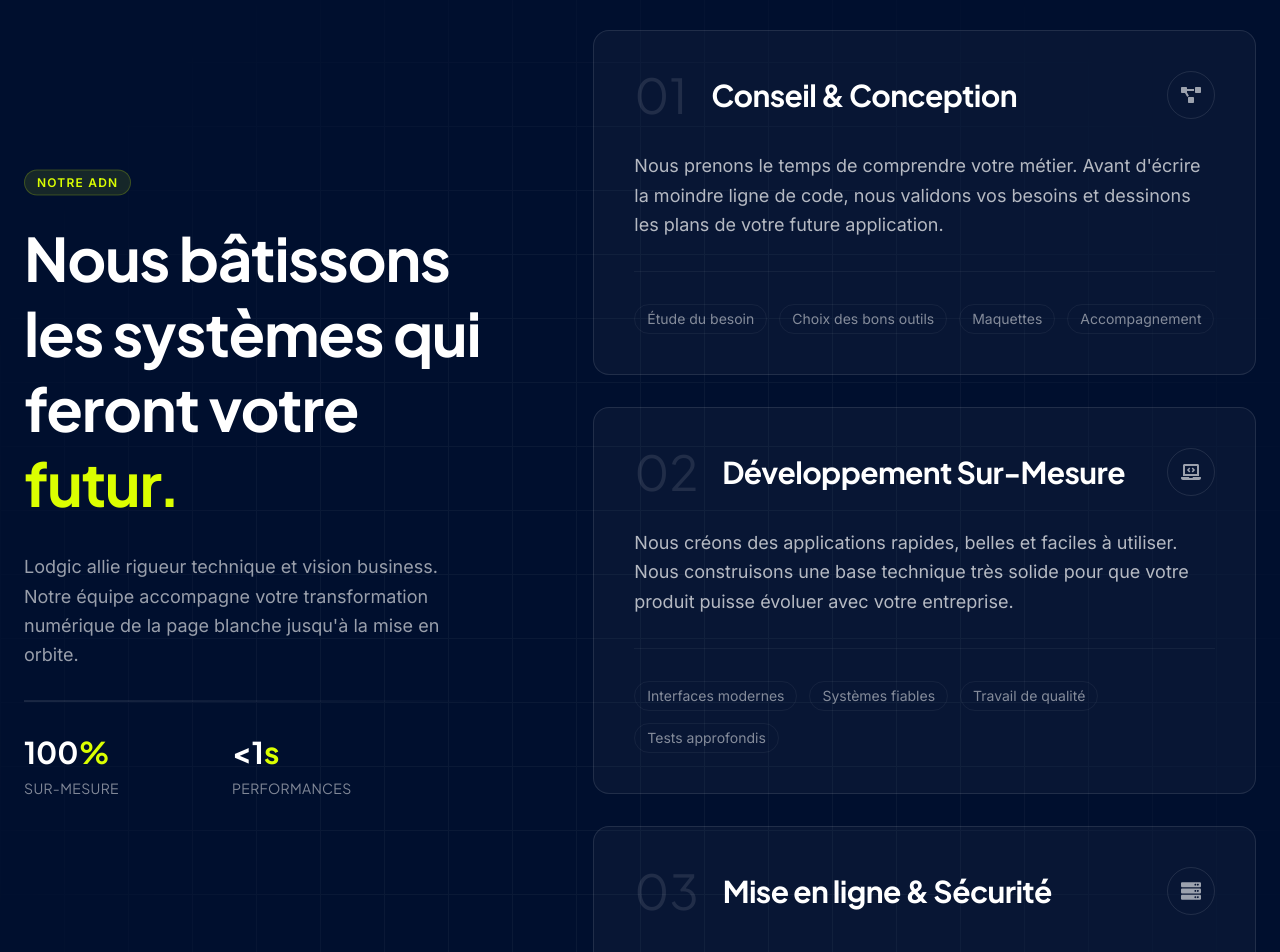
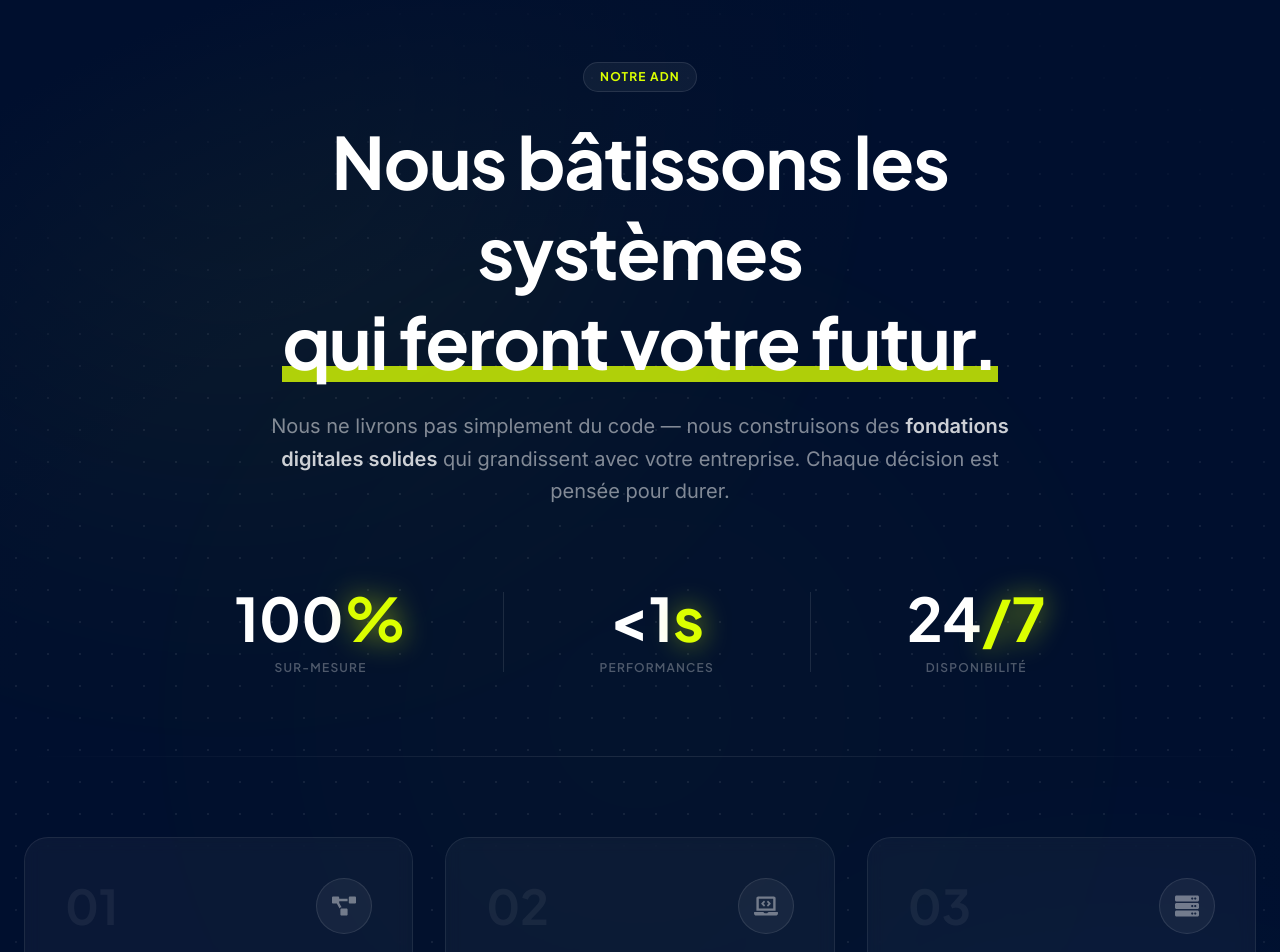
Before and after one commit to Lodgic-LLC/Landing-Website, a Next.js app: page / in a window 1280 px wide. Shown: the part 2080-3032 px from the top of the page. Built offline with nearby package versions, Linux system fonts and the light colour scheme.

Commit message:
fixed page about

```diff
--- a/src/components/pages/home/About.tsx
+++ b/src/components/pages/home/About.tsx
@@ -1,172 +1,257 @@
-'use client'
+"use client";
 
-import { useRef } from 'react'
-import { motion, useScroll, useTransform } from 'framer-motion'
-import { FaLaptopCode, FaProjectDiagram, FaServer } from 'react-icons/fa'
+import { motion } from "framer-motion";
+import { FaLaptopCode, FaProjectDiagram, FaServer } from "react-icons/fa";
 
 const services = [
   {
     num: "01",
     title: "Conseil & Conception",
-    description: "Nous prenons le temps de comprendre votre métier. Avant d'écrire la moindre ligne de code, nous validons vos besoins et dessinons les plans de votre future application.",
+    description:
+      "Nous prenons le temps de comprendre votre métier. Avant d'écrire la moindre ligne de code, nous validons vos besoins et dessinons les plans de votre future application.",
     icon: FaProjectDiagram,
-    tags: ["Étude du besoin", "Choix des bons outils", "Maquettes", "Accompagnement"]
+    tags: [
+      "Étude du besoin",
+      "Choix des bons outils",
+      "Maquettes",
+      "Accompagnement",
+    ],
   },
   {
     num: "02",
     title: "Développement Sur-Mesure",
-    description: "Nous créons des applications rapides, belles et faciles à utiliser. Nous construisons une base technique très solide pour que votre produit puisse évoluer avec votre entreprise.",
+    description:
+      "Nous créons des applications rapides, belles et faciles à utiliser. Nous construisons une base technique très solide pour que votre produit puisse évoluer avec votre entreprise.",
     icon: FaLaptopCode,
-    tags: ["Interfaces modernes", "Systèmes fiables", "Travail de qualité", "Tests approfondis"]
+    tags: [
+      "Interfaces modernes",
+      "Systèmes fiables",
+      "Travail de qualité",
+      "Tests approfondis",
+    ],
   },
   {
     num: "03",
     title: "Mise en ligne & Sécurité",
-    description: "Nous gérons la publication de votre outil sur internet en toute sécurité. Nous assurons ensuite la surveillance technique pour garantir qu'il reste rapide et protégé 24h/24.",
+    description:
+      "Nous gérons la publication de votre outil sur internet en toute sécurité. Nous assurons ensuite la surveillance technique pour garantir qu'il reste rapide et protégé 24h/24.",
     icon: FaServer,
-    tags: ["Mises à jour fluides", "Hébergement Cloud", "Surveillance continue", "Protection des données"]
-  }
-]
+    tags: [
+      "Mises à jour fluides",
+      "Hébergement Cloud",
+      "Surveillance continue",
+      "Protection des données",
+    ],
+  },
+];
 
 const About = () => {
-  const scrollRef = useRef<HTMLDivElement>(null)
+  return (
+    <section
+      id="about"
+      className="relative overflow-hidden bg-[#000F2E] py-32"
+      aria-labelledby="about-heading"
+    >
+      {/* ── Aurora gradient orbs ── */}
+      <motion.div
+        aria-hidden="true"
+        animate={{ x: [0, 40, 0], y: [0, -30, 0] }}
+        transition={{ duration: 14, repeat: Infinity, ease: "easeInOut" }}
+        className="pointer-events-none absolute -top-40 -left-40 h-[700px] w-[700px] rounded-full bg-[#DBFF00] opacity-[0.07] blur-[180px]"
+      />
+      <motion.div
+        aria-hidden="true"
+        animate={{ x: [0, -50, 0], y: [0, 40, 0] }}
+        transition={{
+          duration: 18,
+          repeat: Infinity,
+          ease: "easeInOut",
+          delay: 3,
+        }}
+        className="pointer-events-none absolute -bottom-40 -right-40 h-[600px] w-[600px] rounded-full bg-[#0EA5E9] opacity-[0.09] blur-[180px]"
+      />
+      <motion.div
+        aria-hidden="true"
+        animate={{ x: [0, 25, -25, 0], y: [0, 30, -10, 0] }}
+        transition={{
+          duration: 22,
+          repeat: Infinity,
+          ease: "easeInOut",
+          delay: 7,
+        }}
+        className="pointer-events-none absolute top-1/2 left-1/2 h-[500px] w-[500px] -translate-x-1/2 -translate-y-1/2 rounded-full bg-[#DBFF00] opacity-[0.04] blur-[200px]"
+      />
 
-  const { scrollYProgress } = useScroll({
-    target: scrollRef,
-    offset: ["start end", "end start"]
-  })
-
-  // Léger parallax sur la colonne de gauche
-  const y = useTransform(scrollYProgress, [0, 1], [-50, 50])
-
-  return (
-    <section className="py-24 bg-[#000F2E] relative overflow-hidden" id="about">
-      {/* Lumières de fond pour l'effet "Impressive Tech" */}
-      <div className="absolute top-1/4 left-0 w-[500px] h-[500px] bg-[#DBFF00]/5 rounded-full blur-[120px] -z-10" />
-      <div className="absolute bottom-0 right-0 w-[600px] h-[600px] bg-[#001F45]/80 rounded-full blur-[120px] -z-10" />
-
-      {/* Grille Interactive de fond */}
-      {/* 1. Lignes de la grille (comme dans le Footer) */}
+      {/* ── Dot grid overlay ── */}
       <div
-        aria-hidden
-        className="pointer-events-none absolute inset-0 opacity-[0.04]"
+        aria-hidden="true"
+        className="pointer-events-none absolute inset-0"
         style={{
           backgroundImage:
-            'linear-gradient(to right, rgba(255,255,255,1) 1px, transparent 1px), linear-gradient(to bottom, rgba(255,255,255,1) 1px, transparent 1px)',
-          backgroundSize: '64px 64px',
-          maskImage: 'radial-gradient(ellipse at center, black 40%, transparent 80%)',
-          WebkitMaskImage: 'radial-gradient(ellipse at center, black 40%, transparent 80%)',
+            "radial-gradient(circle, rgba(255,255,255,0.07) 1px, transparent 1px)",
+          backgroundSize: "32px 32px",
         }}
       />
-      {/* 2. Cellules interactives au survol */}
+
+      {/* ── Vignette edges ── */}
       <div
-        className="absolute inset-0 z-0 flex flex-wrap overflow-hidden"
-        style={{
-          maskImage: 'radial-gradient(ellipse at center, black 50%, transparent 100%)',
-          WebkitMaskImage: 'radial-gradient(ellipse at center, black 50%, transparent 100%)'
-        }}
         aria-hidden="true"
+        className="pointer-events-none absolute inset-0 bg-[radial-gradient(ellipse_80%_50%_at_50%_50%,transparent_60%,#000F2E_100%)]"
+      />
+
+      {/* ── Content ── */}
+      <div className="relative z-10 mx-auto max-w-7xl px-6">
+        {/* Header */}
+        <div className="mx-auto mb-20 flex max-w-3xl flex-col items-center text-center">
+          <motion.div
+            initial={{ opacity: 0, y: 20 }}
+            whileInView={{ opacity: 1, y: 0 }}
+            viewport={{ once: true }}
+            transition={{ duration: 0.6 }}
           >
-        {Array.from({ length: 600 }).map((_, i) => (
-          <div
-            key={i}
-            className="w-16 h-16 pointer-events-auto hover:bg-[#DBFF00]/15 transition-colors duration-500 ease-out"
+            <span className="mb-6 inline-block rounded-full border border-white/10 bg-white/5 px-4 py-1.5 text-xs font-bold uppercase tracking-widest text-[#DBFF00]">
+              Notre ADN
+            </span>
+
+            <h2
+              id="about-heading"
+              className="mb-6 text-4xl font-sofia-bold leading-tight text-white md:text-6xl lg:text-7xl"
+            >
+              Nous bâtissons les systèmes{" "}
+              <span className="relative inline-block">
+                qui feront votre futur.
+                <span
+                  aria-hidden="true"
+                  className="absolute bottom-1 left-0 -z-10 h-4 w-full bg-[#DBFF00] opacity-80"
                 />
-        ))}
-      </div>
-
-      <div className="max-w-7xl mx-auto px-6 relative z-10 pointer-events-none" ref={scrollRef}>
-        <div className="flex flex-col lg:flex-row gap-16 lg:gap-24">
-
-          {/* Colonne de gauche - Sticky "Manifesto" */}
-          <div className="lg:w-5/12 flex flex-col relative z-20 pointer-events-auto">
-            <motion.div
-              style={{ y }}
-              className="lg:sticky lg:top-32"
-            >
-              <div className="inline-block px-3 py-1 mb-6 rounded-full bg-[#DBFF00]/10 text-[#DBFF00] font-inter text-xs font-semibold uppercase tracking-widest border border-[#DBFF00]/20">
-                Notre ADN
-              </div>
-
-              <h2 className="text-4xl md:text-5xl lg:text-6xl font-sofia-bold text-white mb-8 leading-tight">
-                Nous bâtissons les systèmes qui feront votre <span className="text-[#DBFF00]">futur.</span>
+              </span>
             </h2>
 
-              <p className="text-lg font-inter text-white/60 mb-8 leading-relaxed max-w-md">
-                Lodgic allie rigueur technique et vision business. Notre équipe accompagne votre transformation numérique de la page blanche jusqu'à la mise en orbite.
+            <p className="font-inter text-lg leading-relaxed text-white/50 md:text-xl">
+              Nous ne livrons pas simplement du code — nous construisons des{" "}
+              <span className="text-white/80 font-semibold">
+                fondations digitales solides
+              </span>{" "}
+              qui grandissent avec votre entreprise. Chaque décision est pensée
+              pour durer.
             </p>
-
-              {/* Ligne très minimaliste */}
-              <div className="w-full h-px bg-gradient-to-r from-white/20 to-transparent mb-8" />
-
-              <div className="grid grid-cols-2 gap-8 max-w-sm">
-                <div>
-                  <h4 className="text-3xl font-sofia-bold text-white mb-2">100<span className="text-[#DBFF00]">%</span></h4>
-                  <p className="text-sm text-white/50 uppercase tracking-wide">Sur-Mesure</p>
-                </div>
-                <div>
-                  <h4 className="text-3xl font-sofia-bold text-white mb-2">&lt;1<span className="text-[#DBFF00]">s</span></h4>
-                  <p className="text-sm text-white/50 uppercase tracking-wide">Performances</p>
-                </div>
-              </div>
           </motion.div>
         </div>
 
-          {/* Colonne de droite - Scrolling Cards minimalistes */}
-          <div className="lg:w-7/12 flex flex-col gap-8 relative z-20 pointer-events-auto">
+        {/* Stats */}
+        <motion.div
+          initial={{ opacity: 0, y: 16 }}
+          whileInView={{ opacity: 1, y: 0 }}
+          viewport={{ once: true }}
+          transition={{ duration: 0.6, delay: 0.15 }}
+          className="mb-20 flex items-center justify-center gap-12 md:gap-24"
+        >
+          <div className="group cursor-default text-center">
+            <p className="text-5xl font-sofia-bold text-white transition-transform duration-300 group-hover:scale-110 md:text-6xl">
+              100
+              <span className="text-[#DBFF00] drop-shadow-[0_0_14px_rgba(219,255,0,0.6)]">
+                %
+              </span>
+            </p>
+            <p className="mt-3 text-xs font-semibold uppercase tracking-widest text-white/30">
+              Sur-Mesure
+            </p>
+          </div>
+
+          <div className="h-14 w-px bg-white/10 md:h-20" />
+
+          <div className="group cursor-default text-center">
+            <p className="text-5xl font-sofia-bold text-white transition-transform duration-300 group-hover:scale-110 md:text-6xl">
+              &lt;1
+              <span className="text-[#DBFF00] drop-shadow-[0_0_14px_rgba(219,255,0,0.6)]">
+                s
+              </span>
+            </p>
+            <p className="mt-3 text-xs font-semibold uppercase tracking-widest text-white/30">
+              Performances
+            </p>
+          </div>
+
+          <div className="h-14 w-px bg-white/10 md:h-20" />
+
+          <div className="group cursor-default text-center">
+            <p className="text-5xl font-sofia-bold text-white transition-transform duration-300 group-hover:scale-110 md:text-6xl">
+              24
+              <span className="text-[#DBFF00] drop-shadow-[0_0_14px_rgba(219,255,0,0.6)]">
+                /7
+              </span>
+            </p>
+            <p className="mt-3 text-xs font-semibold uppercase tracking-widest text-white/30">
+              Disponibilité
+            </p>
+          </div>
+        </motion.div>
+
+        {/* Separator */}
+        <div className="mb-20 h-px w-full bg-gradient-to-r from-transparent via-white/10 to-transparent" />
+
+        {/* Service cards */}
+        <div className="grid gap-6 md:grid-cols-3 lg:gap-8">
           {services.map((service, index) => {
-              const Icon = service.icon
+            const Icon = service.icon;
             return (
-                <motion.div
+              <motion.article
                 key={index}
-                  initial={{ opacity: 0, x: 50, scale: 0.95 }}
-                  whileInView={{ opacity: 1, x: 0, scale: 1 }}
+                initial={{ opacity: 0, y: 30 }}
+                whileInView={{ opacity: 1, y: 0 }}
                 viewport={{ once: true, margin: "-50px" }}
-                  transition={{ delay: index * 0.15, duration: 0.7, type: "spring", stiffness: 50 }}
-                  className="group relative p-8 md:p-10 rounded-2xl bg-white/[0.03] border border-white/10 hover:bg-white/[0.06] hover:border-white/20 transition-colors overflow-hidden"
+                transition={{
+                  delay: index * 0.15,
+                  duration: 0.7,
+                  type: "spring",
+                  stiffness: 50,
+                }}
+                className="group relative flex h-full flex-col overflow-hidden rounded-3xl border border-white/[0.08] bg-white/[0.04] p-8 backdrop-blur-sm transition-all duration-500 hover:border-white/[0.14] hover:bg-white/[0.07] md:p-10"
               >
-                  {/* Effet Reveal local (Glow interne) */}
-                  <div className="absolute top-0 right-0 w-32 h-32 bg-[#DBFF00]/10 rounded-full blur-[60px] opacity-0 group-hover:opacity-100 transition-opacity duration-700 pointer-events-none" />
+                {/* Card inner glow on hover */}
+                <div
+                  aria-hidden="true"
+                  className="pointer-events-none absolute -top-12 -right-12 h-48 w-48 rounded-full bg-[#DBFF00] opacity-0 blur-[60px] transition-opacity duration-700 group-hover:opacity-10"
+                />
 
-                  <div className="flex flex-col md:flex-row md:items-start justify-between gap-6 mb-8">
-                    <div className="flex items-center gap-6">
-                      <span className="text-5xl font-sofia-regular text-white/10 group-hover:text-[#DBFF00]/40 transition-colors duration-500">
+                {/* Card header row */}
+                <div className="mb-10 flex items-center justify-between">
+                  <span className="text-5xl font-sofia-bold text-white/[0.06] transition-colors duration-500 group-hover:text-white/[0.12]">
                     {service.num}
                   </span>
-                      <h3 className="text-2xl md:text-3xl font-sofia-bold text-white">
-                        {service.title}
-                      </h3>
-                    </div>
-                    <div className="w-12 h-12 rounded-full border border-white/10 flex items-center justify-center shrink-0 group-hover:border-[#DBFF00]/30 group-hover:bg-[#DBFF00]/10 transition-colors duration-500">
-                      <Icon className="text-white/60 group-hover:text-[#DBFF00] w-5 h-5 transition-colors" />
+                  <div
+                    className="flex h-14 w-14 shrink-0 items-center justify-center rounded-full border border-white/10 bg-white/5 transition-all duration-500 group-hover:border-transparent group-hover:bg-[#DBFF00] group-hover:shadow-[0_0_24px_rgba(219,255,0,0.4)]"
+                    aria-hidden="true"
+                  >
+                    <Icon className="h-6 w-6 text-white/40 transition-colors duration-500 group-hover:text-[#000F2E]" />
                   </div>
                 </div>
 
-                  <p className="text-white/70 font-inter text-base md:text-lg leading-relaxed mb-8 max-w-2xl relative z-10">
+                <h3 className="mb-4 text-xl font-sofia-bold text-white md:text-2xl">
+                  {service.title}
+                </h3>
+                <p className="font-inter flex-grow text-base leading-relaxed text-white/50 md:text-lg">
                   {service.description}
                 </p>
 
-                  {/* Ligne très fine de séparation */}
-                  <div className="w-full h-px bg-white/5 mb-8 relative">
-                    <div className="absolute top-0 left-0 h-full bg-[#DBFF00] w-0 group-hover:w-1/3 transition-all duration-700 ease-out" />
-                  </div>
-
-                  <div className="flex flex-wrap gap-3 relative z-10">
+                {/* Tags */}
+                <div className="mt-auto flex flex-wrap gap-2 border-t border-white/[0.06] pt-8">
                   {service.tags.map((tag, i) => (
-                      <span key={i} className="text-sm font-inter text-white/50 px-3 py-1 rounded-full border border-white/5 group-hover:border-white/10 group-hover:text-white/80 transition-colors">
+                    <span
+                      key={i}
+                      className="font-inter rounded-full border border-white/10 bg-white/5 px-3 py-1.5 text-xs text-white/40 transition-colors group-hover:border-white/20 group-hover:text-white/60"
+                    >
                       {tag}
                     </span>
                   ))}
                 </div>
-                </motion.div>
-              )
+              </motion.article>
+            );
           })}
-          </div>
-
         </div>
       </div>
     </section>
-  )
-}
+  );
+};
 
-export default About
+export default About;
```
Lines whose indentation alone changed are shown as unchanged.
